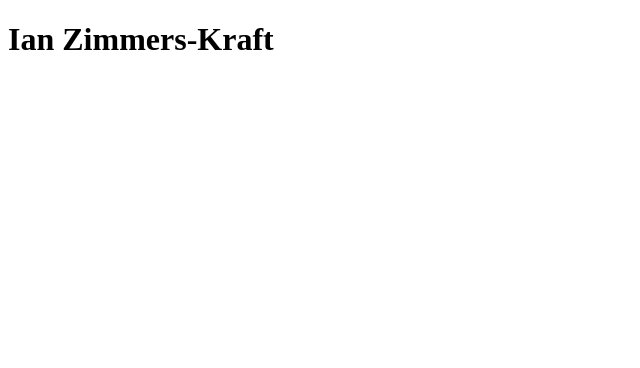
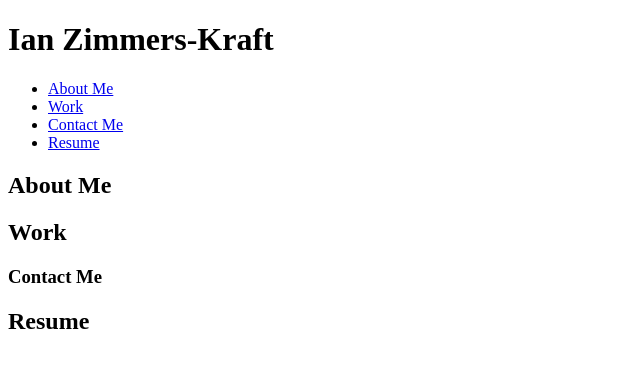
Before and after one commit to TheTrueZK/Challenge-02, a plain HTML site: page index.html in a window 1280 px wide. Shown: the whole page, without its empty margins (0-640 px from the left). Drawn offline with Linux system fonts and the light colour scheme.

Commit message:
added sections

```diff
--- a/index.html
+++ b/index.html
@@ -9,7 +9,38 @@
 
 <header>
     <h1>Ian Zimmers-Kraft</h1>
-</header>
+    <nav>
+      <ul>
+        <li>
+          <a href="#about-me">About Me</a>
+        </li>
+        <li>
+          <a href="#work">Work</a>
+        </li>
+        <li>
+          <a href="#contact-me">Contact Me</a>
+        </li>
+        <li>
+          <a href="#resume">Resume</a>
+        </li>
+    </ul></nav>
+  </header>
+
+  <section id="about-me">
+      <h2>About Me</h2>
+  </section>
+
+  <section id="work">
+      <h2>Work</h2>
+  </section>
+
+  <section id="contact-me">
+      <h3>Contact Me</h3>
+  </section>
+
+  <section id="resume">
+      <h2>Resume</h2>
+  </section>
 
     </body>
 </html>
```
Also changed, not shown: assets/images/Profile.jpg (added).
